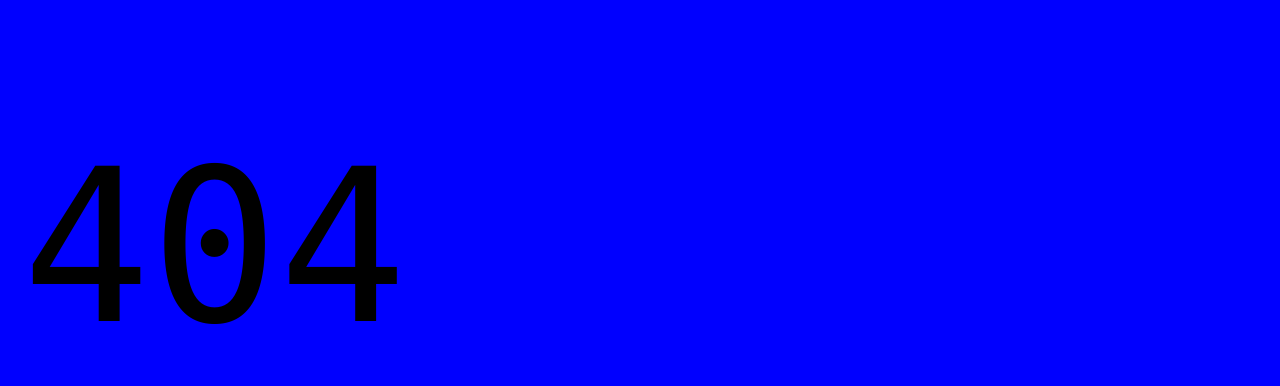
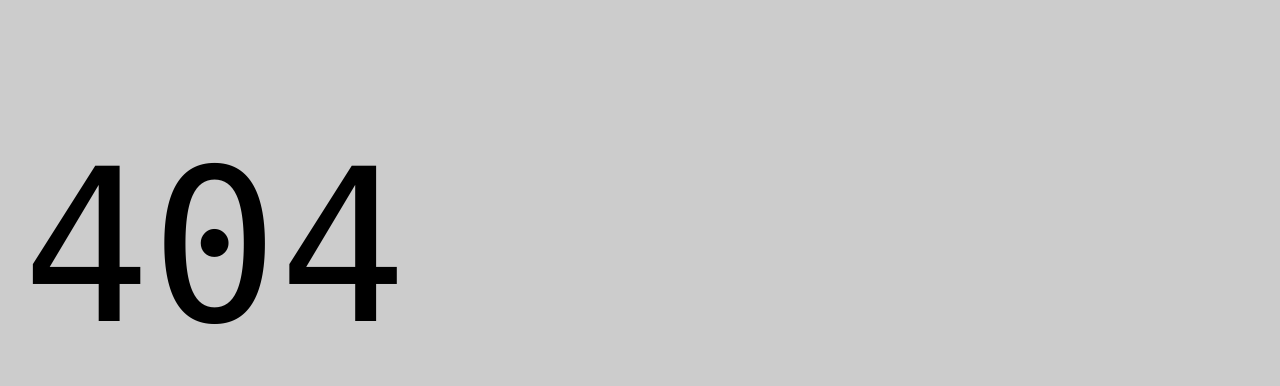
Before and after one commit to avrt/my_test_website, a website with bundled scripts: page 404.html in a window 1280 px wide. Shown: the part 61-447 px from the top of the page. Built offline with nearby package versions, Linux system fonts and the light colour scheme; files whose address does not match are found by name.

Commit message:
Update styles.css

```diff
--- a/styles/styles.css
+++ b/styles/styles.css
@@ -14,7 +14,7 @@
   /* colors */
   --link-color: #035fe6;
   --link-hover-color: #136ff6;
-  --background-color: #00f;
+  --background-color: #ccc;
   --overlay-background-color: #eee;
   --highlight-background-color: #ccc;
   --text-color: #000;
```
